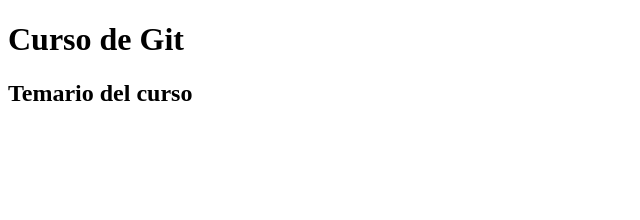
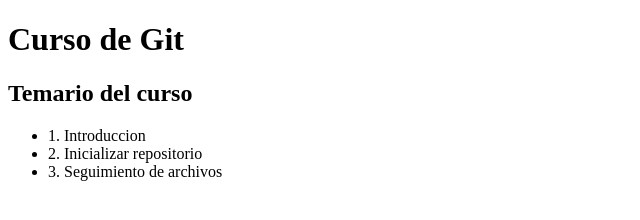
Before and after one commit to marcos-git01/Proyecto, a plain HTML site: page Index.html in a window 1280 px wide. Shown: the whole page, without its empty margins (0-640 px from the left). Drawn offline with Linux system fonts and the light colour scheme.

Commit message:
Se actualiza el temario en Index.html

```diff
--- a/Index.html
+++ b/Index.html
@@ -11,5 +11,11 @@
     <h1>Curso de Git</h1>
 
     <h2>Temario del curso</h2>
+
+    <ul>
+<li>1. Introduccion</li>
+<li>2. Inicializar repositorio</li>
+<li>3. Seguimiento de archivos</li>
+    </ul>
 </body>
 </html>
```
